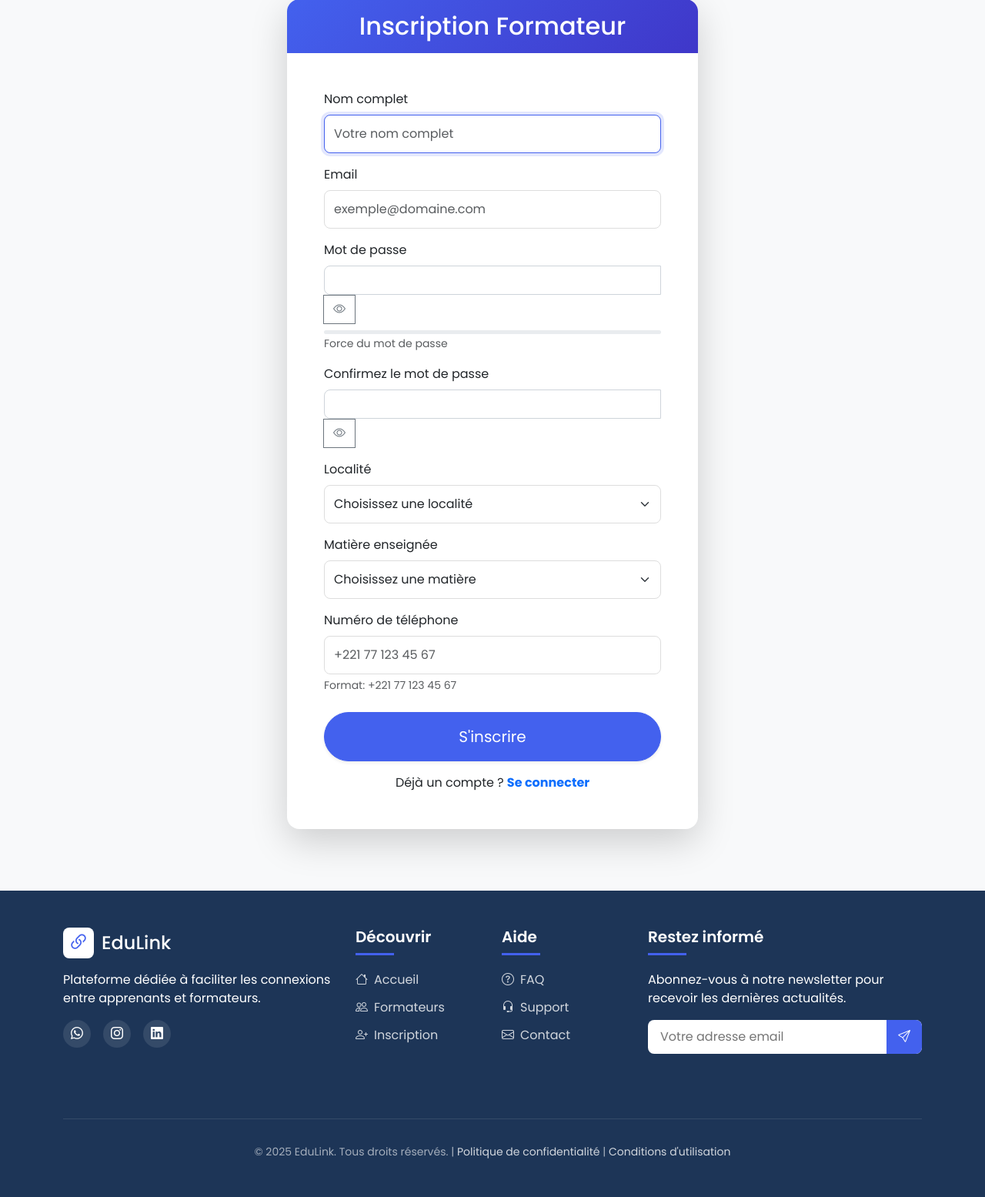
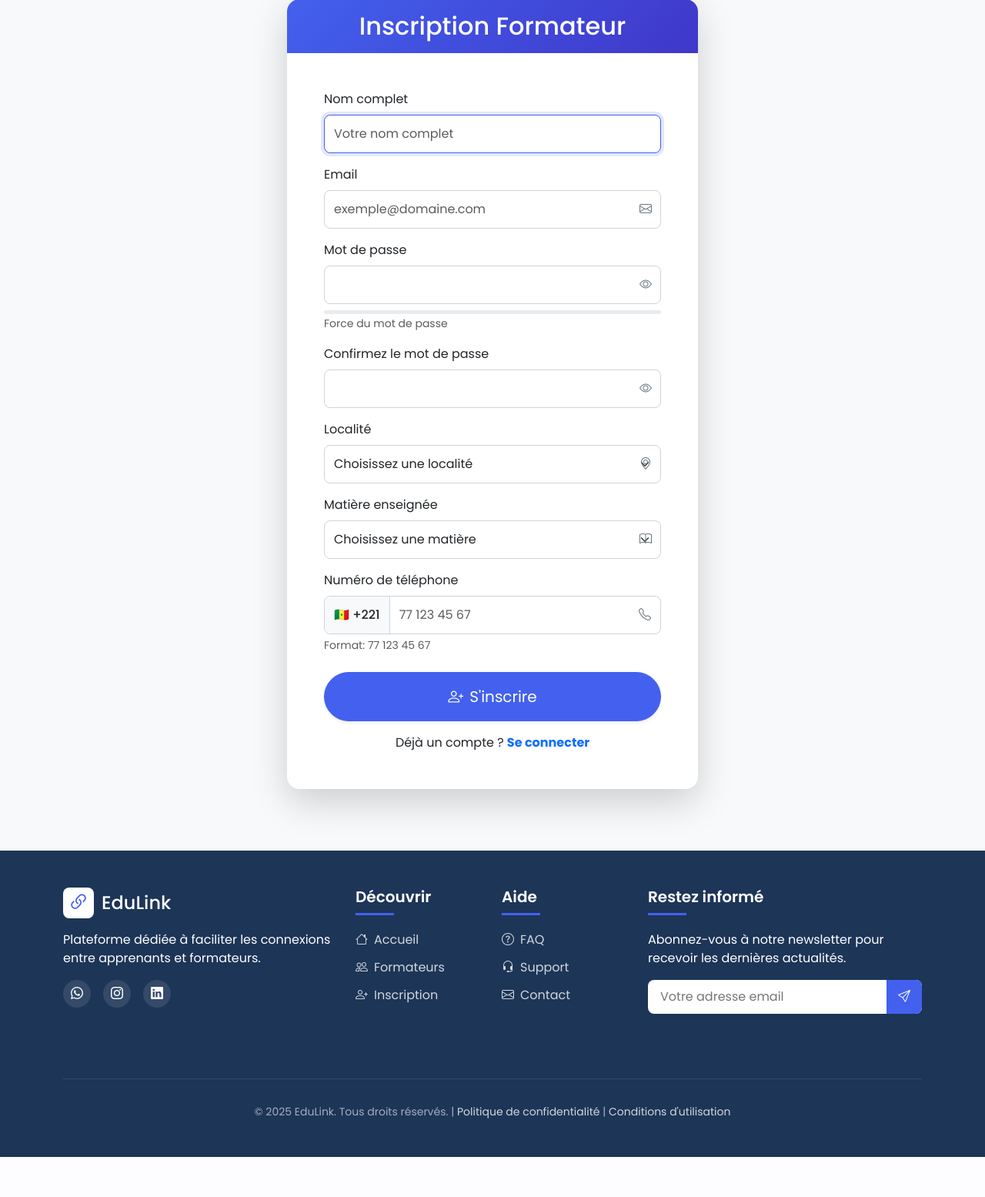
Before and after one commit to Trafalgar05/EduLink, a Django app: page /formations/register/ in a window 1280 px wide. Shown: the part 159-1714 px from the top of the page at 77% size. After the commit the page ends 1662 px from the top, so only its background shows below. Run offline with Django 5.2, Linux system fonts and the light colour scheme; some libraries are stand-ins or nearby versions.

Commit message:
Sauvegarde modif

```diff
--- a/formations/forms.py
+++ b/formations/forms.py
@@ -33,7 +33,7 @@ class RegisterForm(UserCreationForm):
             ("Mathématiques", "Mathématiques"),
             ("Français", "Français"),
             ("Arabe", "Arabe"),
-            ("Histo-Geo", "Histo-Geo"),
+            ("Histoire et Geographie", "Histore et Geographie"),
             ("Physique", "Physique"),
             ("Anglais", "Anglais"),
             ("Informatique", "Informatique"),
--- a/formations/templates/formations/register.html
+++ b/formations/templates/formations/register.html
@@ -14,18 +14,14 @@
 
             {% if messages %}
               {% for message in messages %}
-    <div class="alert alert-{{ message.tags }}">
-      {{ message }}
-    </div>
+                <div class="alert alert-{{ message.tags }}">{{ message }}</div>
               {% endfor %}
             {% endif %}
 
             {% if form.errors %}
               <div class="alert alert-danger">
                 {% for field, errors in form.errors.items %}
-      {% for error in errors %}
-        <p>{{ error }}</p>
-      {% endfor %}
+                  {% for error in errors %}<p>{{ error }}</p>{% endfor %}
                 {% endfor %}
               </div>
             {% endif %}
@@ -36,23 +32,26 @@
               <div class="invalid-feedback">Veuillez entrer votre prénom et nom</div>
             </div>
 
-            <!-- Email field - Créé explicitement plutôt que d'utiliser le rendu Django -->
             <div class="mb-3">
               <label for="id_email" class="form-label">Email</label>
+              <div class="input-with-icon">
                 <input type="email" name="email" id="id_email" class="form-control" placeholder="exemple@domaine.com" required>
+                <span class="input-icon">
+                  <i class="bi bi-envelope"></i>
+                </span>
+              </div>
               <div class="invalid-feedback">Veuillez entrer une adresse email valide</div>
             </div>
 
-
             <div class="mb-3">
               <label for="id_password1" class="form-label">Mot de passe</label>
-              <div class="input-group">
+              <div class="input-with-icon">
                 {{ form.password1 }}
-                <button class="btn btn-outline-secondary toggle-password" type="button" data-target="id_password1">
+                <span class="input-icon toggle-password" data-target="id_password1">
                   <i class="bi bi-eye"></i>
-                </button>
+                </span>
+              </div>
               <div class="invalid-feedback">Votre mot de passe doit contenir au moins 8 caractères</div>
-              </div>
               <div class="password-strength mt-2" id="password-strength-meter">
                 <div class="progress" style="height: 5px;">
                   <div class="progress-bar" role="progressbar" style="width: 0%;" aria-valuenow="0" aria-valuemin="0" aria-valuemax="100"></div>
@@ -61,21 +60,20 @@
               </div>
             </div>
 
-            <!-- Password confirmation field avec toggle -->
             <div class="mb-3">
               <label for="id_password2" class="form-label">Confirmez le mot de passe</label>
-              <div class="input-group">
+              <div class="input-with-icon">
                 {{ form.password2 }}
-                <button class="btn btn-outline-secondary toggle-password" type="button" data-target="id_password2">
+                <span class="input-icon toggle-password" data-target="id_password2">
                   <i class="bi bi-eye"></i>
-                </button>
+                </span>
+              </div>
               <div class="invalid-feedback">Les mots de passe ne correspondent pas</div>
             </div>
-            </div>
-
 
             <div class="mb-3">
               <label for="id_localite" class="form-label">Localité</label>
+              <div class="input-with-icon">
                 <select name="localite" id="id_localite" class="form-select" required>
                   <option value="" disabled selected>Choisissez une localité</option>
                   <option value="Dakar">Dakar</option>
@@ -85,45 +83,64 @@
                   <option value="Ziguinchor">Ziguinchor</option>
                   <option value="Autre">Autre</option>
                 </select>
+                <span class="input-icon">
+                  <i class="bi bi-geo-alt"></i>
+                </span>
+              </div>
             </div>
 
-            <!-- Matière field -->
             <div class="mb-3">
               <label for="id_matiere" class="form-label">Matière enseignée</label>
+              <div class="input-with-icon">
                 <select name="matiere" id="id_matiere" class="form-select" required>
                   <option value="" disabled selected>Choisissez une matière</option>
                   <option value="Mathématiques">Mathématiques</option>
                   <option value="Français">Français</option>
                   <option value="Arabe">Arabe</option>
-                <option value="Histo-Geo">Histo-Geo</option>
+                  <option value="Histo-Geo">Histoire et Geographie</option>
                   <option value="Physique">Physique</option>
                   <option value="Anglais">Anglais</option>
                   <option value="Informatique">Informatique</option>
                   <option value="Autre">Autre</option>
                 </select>
+                <span class="input-icon">
+                  <i class="bi bi-book"></i>
+                </span>
+              </div>
             </div>
 
-            <!-- Matière personnalisée field -->
             <div id="autre-matiere-div" class="mb-3" style="display: none;">
               <label for="id_matiere_personnalisee" class="form-label">Veuillez préciser</label>
+              <div class="input-with-icon">
                 <input type="text" name="matiere_personnalisee" id="id_matiere_personnalisee" class="form-control" placeholder="Précisez votre matière">
+                <span class="input-icon">
+                  <i class="bi bi-pencil"></i>
+                </span>
+              </div>
             </div>
 
-            <!-- Numéro de téléphone field -->
             <div class="mb-4">
               <label for="id_numero" class="form-label">Numéro de téléphone</label>
-              <input type="tel" name="numero" id="id_numero" class="form-control" placeholder="+221 77 123 45 67" required>
-              <div class="form-text text-muted">Format: +221 77 123 45 67</div>
+              <div class="phone-input-container">
+                <div class="prefix-container">
+                  <span class="prefix-content">🇸🇳 +221</span>
+                </div>
+                <input type="tel" name="numero" id="id_numero" class="form-control" placeholder="77 123 45 67" required
+                       oninput="updateFullNumber(this)">
+                <span class="input-icon">
+                  <i class="bi bi-telephone"></i>
+                </span>
+                <input type="hidden" name="full_numero" id="full_numero" value="+221">
+              </div>
+              <div class="form-text text-muted">Format: 77 123 45 67</div>
             </div>
 
-            <!-- Submit button -->
             <div class="d-grid mb-3">
               <button type="submit" class="btn btn-primary btn-lg py-3 rounded-pill shadow-sm">
-                S'inscrire
+                <i class="bi bi-person-plus me-2"></i>S'inscrire
               </button>
             </div>
 
-            <!-- Login link -->
             <div class="text-center">
               <p class="mb-0">Déjà un compte ? <a href="{% url 'login' %}" class="fw-bold text-decoration-none">Se connecter</a></p>
             </div>
@@ -135,7 +152,6 @@
 </div>
 
 <style>
-  /* Variables CSS pour une meilleure cohérence */
   :root {
     --primary-color: #4361ee;
     --primary-hover: #3a56d4;
@@ -150,7 +166,6 @@
     color: var(--text-color);
   }
 
-  /* Stylisation de la carte */
   .form-card {
     border-radius: var(--radius);
     overflow: hidden;
@@ -164,16 +179,39 @@
     box-shadow: 0 15px 35px rgba(0, 0, 0, 0.15);
   }
 
-  /* Gradient pour l'en-tête */
   .bg-gradient-primary {
     background: linear-gradient(135deg, var(--primary-color), #3f37c9);
   }
 
-  /* Style pour les champs Django générés */
-  #id_username, #id_password1, #id_password2 {
+
+  .input-with-icon {
+    position: relative;
+  }
+
+  .input-icon {
+    position: absolute;
+    right: 12px;
+    top: 50%;
+    transform: translateY(-50%);
+    color: #6c757d;
+    cursor: pointer;
+    z-index: 10;
+    transition: color var(--transition-speed);
+  }
+
+  .input-icon:hover {
+    color: var(--primary-color);
+  }
+
+  .toggle-password:hover {
+    color: var(--primary-color);
+  }
+
+  /* accommodation des icônes */
+  #id_username, #id_password1, #id_password2, .form-control, .form-select {
     display: block;
     width: 100%;
-    padding: 0.375rem 0.75rem;
+    padding: 0.75rem 2.5rem 0.75rem 0.75rem;
     font-size: 1rem;
     font-weight: 400;
     line-height: 1.5;
@@ -182,48 +220,15 @@
     background-clip: padding-box;
     border: 1px solid #ced4da;
     border-radius: 0.5rem;
-    transition: border-color .15s ease-in-out, box-shadow .15s ease-in-out;
+    transition: all var(--transition-speed);
   }
 
-  /* Ajustement pour les inputs dans les groupes */
-  .input-group #id_password1, .input-group #id_password2 {
-    border-top-right-radius: 0;
-    border-bottom-right-radius: 0;
-  }
-
-  /* Ajustement pour les boutons de toggle */
-  .toggle-password {
-    border-top-right-radius: 0.5rem;
-    border-bottom-right-radius: 0.5rem;
-    cursor: pointer;
-  }
-
-  .toggle-password:hover {
-    background-color: #e9ecef;
-  }
-
-  /* Focus state pour les champs Django */
-  #id_username:focus, #id_password1:focus, #id_password2:focus {
+  #id_username:focus, #id_password1:focus, #id_password2:focus, .form-control:focus, .form-select:focus {
     border-color: var(--primary-color);
     box-shadow: 0 0 0 0.25rem rgba(67, 97, 238, 0.15);
     outline: 0;
   }
 
-  /* Stylisation des champs de formulaire standards */
-  .form-control, .form-select {
-    border: 1px solid #ddd;
-    padding: 0.75rem;
-    border-radius: 0.5rem;
-    transition: all var(--transition-speed);
-  }
-
-  .form-control:focus, .form-select:focus {
-    border-color: var(--primary-color);
-    box-shadow: 0 0 0 0.25rem rgba(67, 97, 238, 0.15);
-    outline: 0;
-  }
-
-  /* Stylisation du bouton */
   .btn-primary {
     background-color: var(--primary-color);
     border-color: var(--primary-color);
@@ -236,7 +241,6 @@
     transform: translateY(-2px);
   }
 
-  /* Styles pour la force du mot de passe */
   .password-strength {
     margin-top: 5px;
   }
@@ -253,7 +257,55 @@
     background-color: #28a745;
   }
 
-  /* Responsive adjustments */
+  .phone-input-container {
+  position: relative;
+  display: flex;
+  align-items: center;
+  border: 1px solid #ced4da;
+  border-radius: 0.5rem;
+  overflow: hidden;
+  transition: all var(--transition-speed);
+}
+
+.phone-input-container:focus-within {
+  border-color: var(--primary-color);
+  box-shadow: 0 0 0 0.25rem rgba(67, 97, 238, 0.15);
+}
+
+.prefix-container {
+  padding: 0.75rem;
+  background-color: #f8f9fa;
+  border-right: 1px solid #ced4da;
+  color: #212529;
+  font-weight: 500;
+}
+
+.prefix-content {
+  white-space: nowrap;
+}
+
+.phone-input-container .form-control {
+  flex: 1;
+  border: none;
+  padding: 0.75rem;
+  box-shadow: none;
+}
+
+.phone-input-container .form-control:focus {
+  outline: none;
+  box-shadow: none;
+  border: none;
+}
+
+.phone-input-container .input-icon {
+  position: absolute;
+  right: 12px;
+  top: 50%;
+  transform: translateY(-50%);
+  color: #6c757d;
+  z-index: 10;
+}
+
   @media (max-width: 768px) {
     .card-body {
       padding: 1.5rem;
@@ -269,7 +321,7 @@
 
 <script>
 document.addEventListener("DOMContentLoaded", function() {
-  // Ajouter Bootstrap Icons si non déjà présent
+
   if (!document.querySelector('link[href*="bootstrap-icons"]')) {
     const iconLink = document.createElement('link');
     iconLink.rel = 'stylesheet';
@@ -277,16 +329,29 @@ document.addEventListener("DOMContentLoaded", function() {
     document.head.appendChild(iconLink);
   }
 
-  // Assurons-nous que les champs Django ont également les classes de Bootstrap
+  function updateFullNumber(input) {
+  const fullNumberField = document.getElementById('full_numero');
+  fullNumberField.value = "+221" + input.value.replace(/\D/g, '');
+}
+
+
+document.querySelector('form').addEventListener('submit', function(event) {
+  const numeroInput = document.getElementById('id_numero');
+  const fullNumeroInput = document.getElementById('full_numero');
+
+  if (numeroInput.value) {
+    fullNumeroInput.value = "+221" + numeroInput.value.replace(/\D/g, '');
+  }
+});
+
+  // Application des classes Bootstrap aux champs Django
   const djangoFields = ['id_username', 'id_password1', 'id_password2'];
   djangoFields.forEach(fieldId => {
     const field = document.getElementById(fieldId);
-    if (field) {
-      field.classList.add('form-control');
-    }
+    if (field) field.classList.add('form-control');
   });
 
-  // Fonctionnalité de toggle mot de passe
+  // Gestion des boutons d'affichage mot de passe
   const toggleButtons = document.querySelectorAll('.toggle-password');
 
   toggleButtons.forEach(button => {
@@ -295,7 +360,6 @@ document.addEventListener("DOMContentLoaded", function() {
       const passwordField = document.getElementById(targetId);
       const icon = this.querySelector('i');
 
-      // Changer le type de champ
       if (passwordField.type === 'password') {
         passwordField.type = 'text';
         icon.classList.remove('bi-eye');
@@ -308,7 +372,7 @@ document.addEventListener("DOMContentLoaded", function() {
     });
   });
 
-  // Évaluateur de force du mot de passe
+  // Évaluation force mot de passe
   const passwordField = document.getElementById('id_password1');
   const strengthBar = document.querySelector('.password-strength .progress-bar');
   const strengthText = document.getElementById('password-strength-text');
@@ -316,15 +380,12 @@ document.addEventListener("DOMContentLoaded", function() {
   passwordField.addEventListener('input', function() {
     const password = this.value;
     let strength = 0;
-    let status = '';
 
-    // Évaluer la force
     if (password.length >= 8) strength += 1;
     if (password.match(/[a-z]/) && password.match(/[A-Z]/)) strength += 1;
     if (password.match(/\d/)) strength += 1;
     if (password.match(/[^a-zA-Z\d]/)) strength += 1;
 
-    // Mettre à jour la barre et le texte
     strengthBar.classList.remove('weak', 'medium', 'strong');
 
     if (password.length === 0) {
@@ -333,23 +394,19 @@ document.addEventListener("DOMContentLoaded", function() {
     } else if (strength < 2) {
       strengthBar.style.width = '33%';
       strengthBar.classList.add('weak');
-      status = 'Faible';
+      strengthText.textContent = 'Force du mot de passe: Faible';
     } else if (strength < 4) {
       strengthBar.style.width = '66%';
       strengthBar.classList.add('medium');
-      status = 'Moyen';
+      strengthText.textContent = 'Force du mot de passe: Moyen';
     } else {
       strengthBar.style.width = '100%';
       strengthBar.classList.add('strong');
-      status = 'Fort';
-    }
-
-    if (status) {
-      strengthText.textContent = `Force du mot de passe: ${status}`;
+      strengthText.textContent = 'Force du mot de passe: Fort';
     }
   });
 
-  // Gestion du champ matière personnalisée
+  // Gestion matière personnalisée
   const matiereSelect = document.getElementById("id_matiere");
   const autreMatiereDiv = document.getElementById("autre-matiere-div");
   const autreMatiereInput = document.getElementById("id_matiere_personnalisee");
@@ -365,9 +422,9 @@ document.addEventListener("DOMContentLoaded", function() {
   }
 
   matiereSelect.addEventListener("change", toggleAutreMatiere);
-  toggleAutreMatiere(); // Exécuter au chargement
+  toggleAutreMatiere();
 
-  // Validation du formulaire
+  // Validation formulaire
   const form = document.querySelector('form');
 
   form.addEventListener('submit', function(event) {
@@ -383,7 +440,6 @@ document.addEventListener("DOMContentLoaded", function() {
       }
     });
 
-    // Validation spéciale pour les emails
     const emailField = document.getElementById('id_email');
     if (emailField && emailField.value) {
       const emailPattern = /^[^\s@]+@[^\s@]+\.[^\s@]+$/;
@@ -393,7 +449,6 @@ document.addEventListener("DOMContentLoaded", function() {
       }
     }
 
-    // Vérifier que les mots de passe correspondent
     const password1 = document.getElementById('id_password1');
     const password2 = document.getElementById('id_password2');
     if (password1 && password2 && password1.value !== password2.value) {
@@ -401,9 +456,7 @@ document.addEventListener("DOMContentLoaded", function() {
       isValid = false;
     }
 
-    if (!isValid) {
-      event.preventDefault();
-    }
+    if (!isValid) event.preventDefault();
   });
 });
 </script>
--- a/formations/views.py
+++ b/formations/views.py
@@ -15,7 +15,7 @@ import re
 
 
 def liste_formateurs(request):
-    # Récupère tous les formateurs
+    # Récuperation de tous les formateurs
     formateurs = Formateur.objects.all()
 
     # Filtrage par localité
@@ -54,11 +54,11 @@ def register(request):
         form = RegisterForm(request.POST)
         if form.is_valid():
             user = form.save()
-            login(request, user)  # Connecte automatiquement l'utilisateur
+            login(request, user)  # Connexion automatique de l'utilisateur
             messages.success(request, "Inscription réussie !")
             return redirect("dashboard")
         else:
-            # Affiche les erreurs dans la console pour debug
+            # Affichage des erreurs dans la console pour debug
             print("Erreurs du formulaire:", form.errors)
     else:
         form = RegisterForm()
@@ -137,7 +137,7 @@ def newsletter_subscribe(request):
                 'message': 'Vous êtes déjà abonné à notre newsletter'
             })
 
-        # Réactive si existant mais désactivé
+        # Réactivation si existant mais désactivé
         if not created:
             subscriber.is_active = True
             subscriber.save()
@@ -160,7 +160,7 @@ def contact(request):
             email = request.POST.get('email')
             message = request.POST.get('message')
 
-            # Envoyer l'email
+
             send_mail(
                 subject=f"Nouveau contact depuis EduLink: {name}",
                 message=f"De: {name} <{email}>\n\nMessage:\n{message}",
```
Also changed, not shown: formations/models.py (+5 -5 lines), formations/templates/formations/dashboard.html (+0 -21 lines), formations/templates/formations/detail_formateur.html (+6 -6 lines), formations/templates/formations/edit_profile.html (+11 -11 lines), formations/templates/formations/home.html (+18 -18 lines), formations/templates/formations/liste_formateurs.html (+13 -13 lines), formations/templates/formations/login.html (+46 -59 lines), db.sqlite3. Lines whose indentation alone changed are shown as unchanged.
